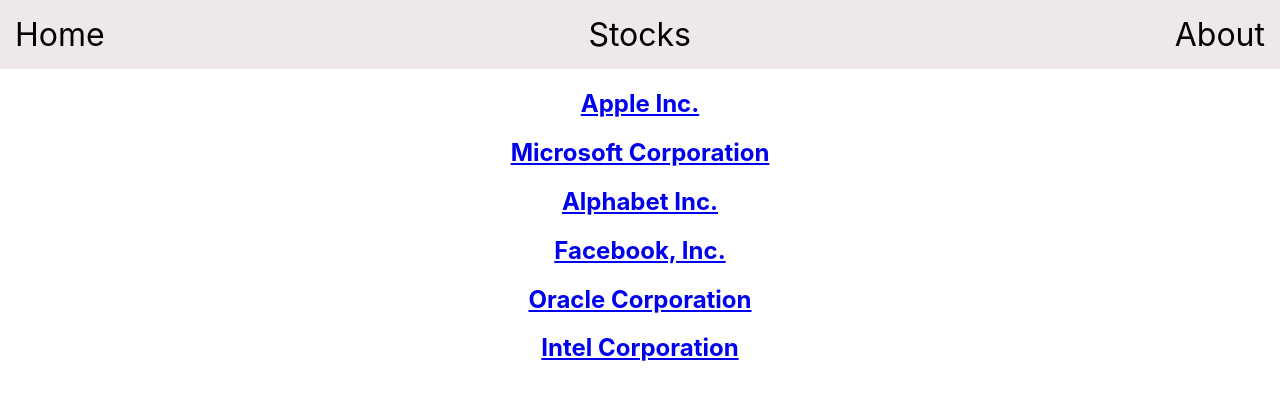
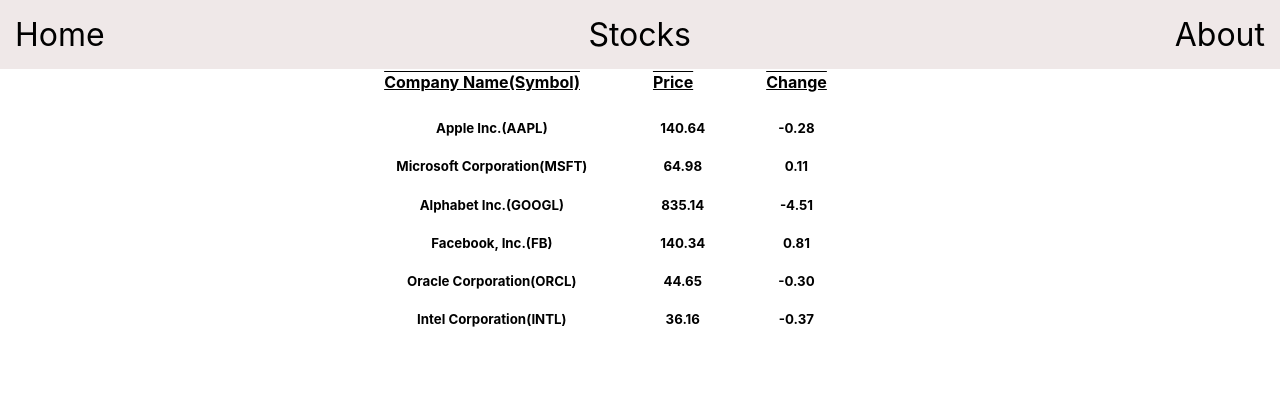
Before and after one commit to Dekann30/React-Router-Lab, a React (Create React App) app: page /stocks in a window 1280 px wide. Shown: the top 400 px of the page. Built offline with nearby package versions, Linux system fonts and the light colour scheme.

Commit message:
adds styling to dashboard

```diff
--- a/src/index.css
+++ b/src/index.css
@@ -26,3 +26,23 @@
   color: black;
   text-decoration: none;
 }
+
+table {
+  display: flex;
+  flex-direction: column;
+  justify-content: center;
+  align-items: center;
+}
+
+.title {
+  text-decoration: overline underline;
+}
+
+th {
+  padding-right: 70px
+}
+
+th a {
+  color: black;
+  text-decoration: none;
+}
--- a/src/pages/Dashboard.jsx
+++ b/src/pages/Dashboard.jsx
@@ -3,15 +3,28 @@
 
 const Dashboard = function (props){
     return (
-        <div>
-            {stocks.map((stocks, idx) => {
+         <table>
+            <tr className='title'>
+                <th>Company Name(Symbol)</th>
+                <th>Price</th>
+                <th>Change</th>
+             </tr>
+             <tr>
+                 <th>{stocks.map((stocks, idx) => {
                 return(
                 <Link key={idx} to={`/stocks/${stocks.symbol}`}>
-                    <h2>{stocks.name}</h2>
-                </Link>
-             )}
-            )}
-        </div>
+                    <h5>{stocks.name}({stocks.symbol})</h5>
+                </Link> )})}</th>
+                <th>{stocks.map((stocks, idx) => {
+                return(
+                    <h5>{stocks.lastPrice}</h5>)})}
+                </th>
+                <th>{stocks.map((stocks, idx) => {
+                return(
+                    <h5>{stocks.change.toFixed(2)}</h5>)})}</th>
+             </tr>
+
+        </table>
     )
 }
 
```
